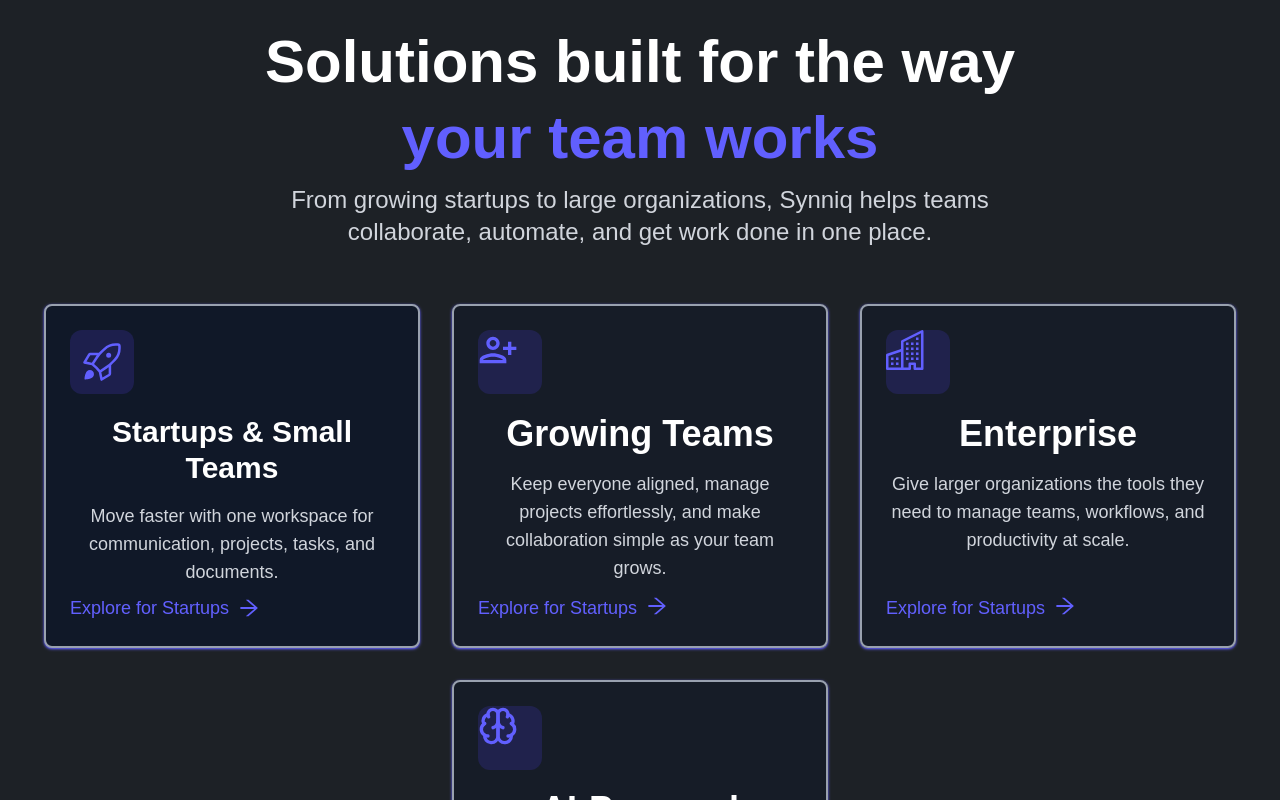
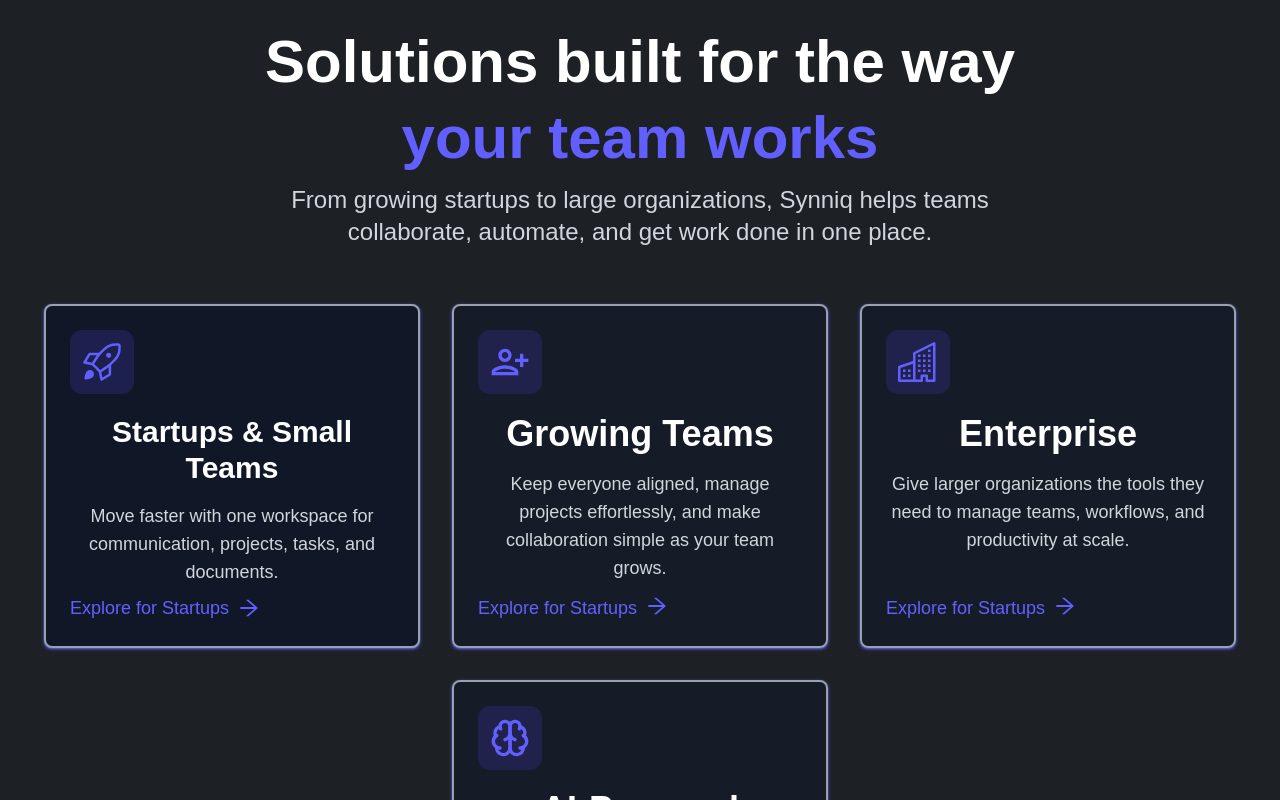
Before and after one commit to NayyabMubashar/Syynic-landing, a Next.js app: page /solution in a window 1280 px wide. Shown: the top 800 px of the page. Built offline with nearby package versions, Linux system fonts and the light colour scheme.

Commit message:
aligned icon

```diff
--- a/app/solution/solutioncard.tsx
+++ b/app/solution/solutioncard.tsx
@@ -24,7 +24,7 @@
       </div>
 
       <div className="bg-gray-900/50 rounded-lg p-3 flex flex-col lg:p-6 h-70 w-72 md:h-86 md:w-94 border-2 border-gray-400 shadow-sm hover:translate-2 hover:scale-110 hover:bg-[#1D2126] transition delay-50 duration-300 shadow-indigo-500">
-        <div className="w-8 h-8 lg:w-16 lg:h-16  rounded-xl bg-indigo-900/40 items-center justify-center mb-5">
+        <div className="w-8 h-8 lg:w-16 lg:h-16  rounded-xl bg-indigo-900/40 flex items-center justify-center mb-5">
           <MdPersonAddAlt size={40} className="text-indigo-500" />
         </div>
 
@@ -43,7 +43,7 @@
       </div>
 
       <div className="bg-gray-900/50 rounded-lg p-3 flex  flex-col lg:p-6 h-70 w-72 md:h-86 md:w-94 border-2 border-gray-400 shadow-sm shadow-indigo-500 hover:translate-2 hover:scale-110 hover:bg-[#1D2126] transition delay-50 duration-300">
-        <div className="w-8 h-8 lg:w-16 lg:h-16 rounded-xl bg-indigo-900/40  items-center justify-center mb-5">
+        <div className="w-8 h-8 lg:w-16 lg:h-16 rounded-xl bg-indigo-900/40 flex  items-center justify-center mb-5">
           <BsBuildings size={40} className="text-indigo-500" />
         </div>
         <h2 className="text-white text-2xl  lg:text-4xl font-semibold mb-4">
@@ -61,7 +61,7 @@
       </div>
 
       <div className="bg-gray-900/50 hover: rounded-lg  p-3 flex flex-col lg:p-6 h-70 w-72 md:h-86 md:w-94 border-2 border-gray-400 shadow-sm shadow-indigo-500 hover:translate-2 hover:scale-110 hover:bg-[#1D2126] transition delay-50 duration-300">
-        <div className="w-8 h-8 lg:w-16 lg:h-16 rounded-xl bg-indigo-900/40  items-center justify-center mb-5">
+        <div className="w-8 h-8 lg:w-16 lg:h-16 rounded-xl bg-indigo-900/40 flex items-center justify-center mb-5">
           <LuBrain size={40} className="text-indigo-500" />
         </div>
 
```
